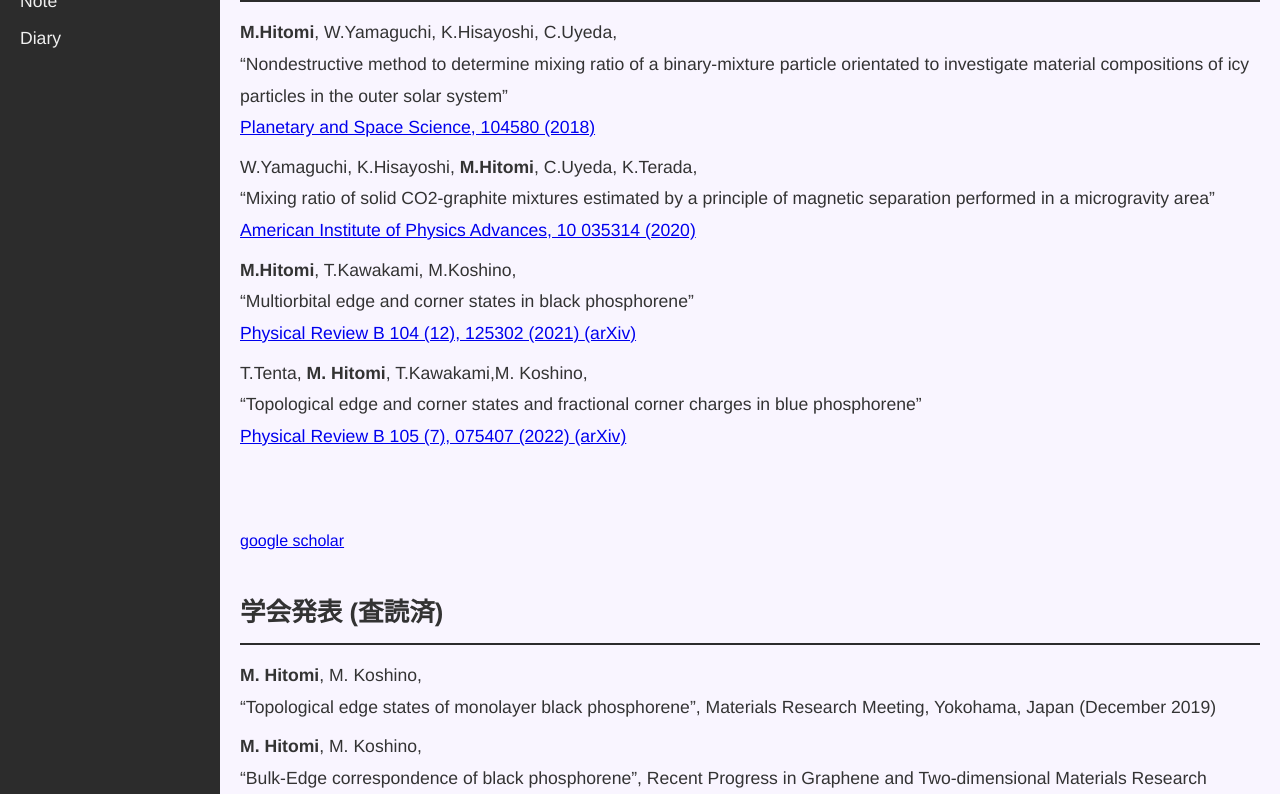
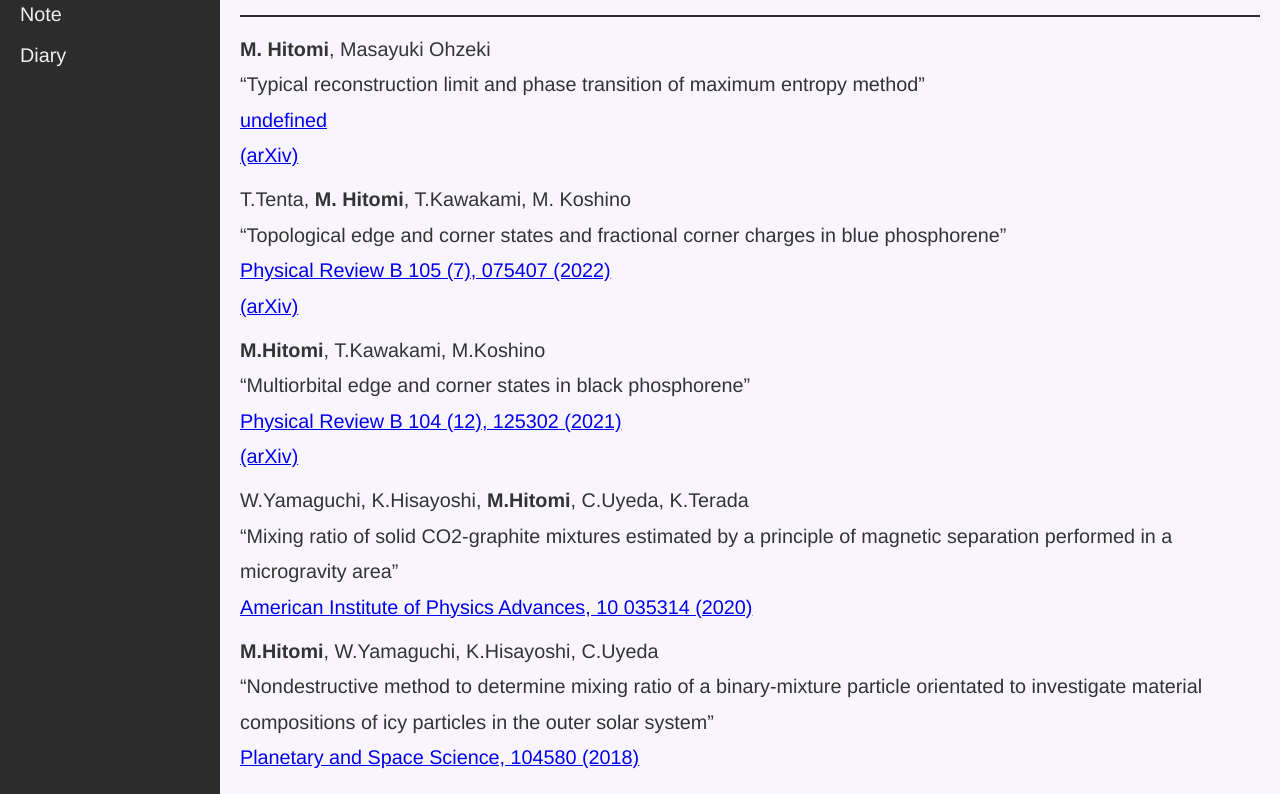
Before and after one commit to Mac1124/Mac1124.github.io, a plain HTML site: page publication.html in a window 1280 px wide. Shown: the part 140-934 px from the top of the page. Drawn offline with Linux system fonts and the light colour scheme.

Commit message:
Add files via upload

```diff
--- a/publication.html
+++ b/publication.html
@@ -27,53 +27,65 @@
             <!-- 学術論文セクション -->
             <section class="pub-section">
                 <h2>学術論文/preprint</h2>
-                <ul>
-                    <li>
-                        <strong>M.Hitomi</strong>, W.Yamaguchi, K.Hisayoshi, C.Uyeda,
-                        <br>
-                            “Nondestructive method to determine mixing ratio of a binary-mixture particle orientated to investigate material compositions of icy particles in the outer solar system”
-                        </br>
-                        <a href="https://www.sciencedirect.com/science/article/abs/pii/S0032063317305020" target="_blank">
-                            Planetary and Space Science, 104580 (2018)
-                        </a>
-                    </li>
-                    <li>
-                        W.Yamaguchi, K.Hisayoshi, <strong>M.Hitomi</strong>, C.Uyeda, K.Terada,
-                        <br>
-                        “Mixing ratio of solid CO2-graphite mixtures estimated by a principle of magnetic separation performed in a microgravity area”
-                        </br>
-                        <a href="https://pubs.aip.org/aip/adv/article/10/3/035314/1037596/Detection-of-mixing-ratio-of-binary-mixture" target="_blank">
-                            American Institute of Physics Advances, 10 035314 (2020)
-                        </a>
-                    </li>
-                    <li>
-                        <strong>M.Hitomi</strong>, T.Kawakami, M.Koshino,
-                        <br>
-                            “Multiorbital edge and corner states in black phosphorene”
-                        </br>
-                        <a href="https://journals.aps.org/prb/abstract/10.1103/PhysRevB.104.125302" target="_blank">
-                            Physical Review B 104 (12), 125302 (2021)
-                        </a>
-                        <a href="https://arxiv.org/abs/2105.05402" target="_blank">(arXiv)</a>
-                    </li>
-                    <li>
-                        T.Tenta, <strong>M. Hitomi</strong>, T.Kawakami,M. Koshino,
-                        <br>
-                            “Topological edge and corner states and fractional corner charges in blue phosphorene”
-                        </br>
-                        <a href="https://journals.aps.org/prb/abstract/10.1103/PhysRevB.105.075407" target="_blank">
-                            Physical Review B 105 (7), 075407 (2022)
-                        </a>
-                        <a href="https://arxiv.org/abs/2112.11735" target="_blank">(arXiv)</a>
-                    </li>
-                </ul>
+                <ul id="paper-list"></ul>
 
                 <p><br></br>
-                    <a href="https://scholar.google.com/citations?user=wOO2ew0AAAAJ&hl=ja&oi=ao" target="_blank">
-                        google scholar
-                    </a>
+                <a href="https://scholar.google.com/citations?user=wOO2ew0AAAAJ&hl=ja&oi=ao" target="_blank">
+                    google scholar
+                </a>
                 </p>
+
+                <script>
+                const publications = [
+                    {
+                    authors: "<strong>M. Hitomi</strong>, Masayuki Ohzeki",
+                    title: "Typical reconstruction limit and phase transition of maximum entropy method",
+                    // link: "https://journals.aps.org/prb/abstract/10.1103/PhysRevB.105.075407",
+                    // journal: "Physical Review B 105 (7), 075407 (2022)",
+                    extra: '<a href="http://arxiv.org/abs/2504.03095" target="_blank">(arXiv)</a>'
+                    },
+                    {
+                    authors: "T.Tenta, <strong>M. Hitomi</strong>, T.Kawakami, M. Koshino",
+                    title: "Topological edge and corner states and fractional corner charges in blue phosphorene",
+                    link: "https://journals.aps.org/prb/abstract/10.1103/PhysRevB.105.075407",
+                    journal: "Physical Review B 105 (7), 075407 (2022)",
+                    extra: '<a href="https://arxiv.org/abs/2112.11735" target="_blank">(arXiv)</a>'
+                    },
+                    {
+                    authors: "<strong>M.Hitomi</strong>, T.Kawakami, M.Koshino",
+                    title: "Multiorbital edge and corner states in black phosphorene",
+                    link: "https://journals.aps.org/prb/abstract/10.1103/PhysRevB.104.125302",
+                    journal: "Physical Review B 104 (12), 125302 (2021)",
+                    extra: '<a href="https://arxiv.org/abs/2105.05402" target="_blank">(arXiv)</a>'
+                    },
+                    {
+                    authors: "W.Yamaguchi, K.Hisayoshi, <strong>M.Hitomi</strong>, C.Uyeda, K.Terada",
+                    title: "Mixing ratio of solid CO2-graphite mixtures estimated by a principle of magnetic separation performed in a microgravity area",
+                    link: "https://pubs.aip.org/aip/adv/article/10/3/035314/1037596/Detection-of-mixing-ratio-of-binary-mixture",
+                    journal: "American Institute of Physics Advances, 10 035314 (2020)"
+                    },
+                    {
+                    authors: "<strong>M.Hitomi</strong>, W.Yamaguchi, K.Hisayoshi, C.Uyeda",
+                    title: "Nondestructive method to determine mixing ratio of a binary-mixture particle orientated to investigate material compositions of icy particles in the outer solar system",
+                    link: "https://www.sciencedirect.com/science/article/abs/pii/S0032063317305020",
+                    journal: "Planetary and Space Science, 104580 (2018)"
+                    }
+                ];
+
+                const list = document.getElementById("paper-list");
+                publications.forEach(pub => {
+                    const li = document.createElement("li");
+                    li.innerHTML = `
+                    ${pub.authors}<br>
+                    “${pub.title}”<br>
+                    <a href="${pub.link}" target="_blank">${pub.journal}</a>
+                    ${pub.extra ? '<br>' + pub.extra : ''}
+                    `;
+                    list.appendChild(li);
+                });
+                </script>
             </section>
+
 
 
 
@@ -184,15 +196,9 @@
                     <li><strong>M.Hitomi</strong>,
                         <br>
                             "Typical reconstruction limit and phase transition of maximum entropy method",
-                            2024 Bilateral Workshop between Tohoku univ. & NTHU, National Tsing Hua University (November 2024)
+                            National Tsing Hua University (November 2024)
                         </br>
                     </li>
-<!--                     <li><strong>M.Hitomi</strong>,
-                        <br>
-                            "TBA",
-                            The 5th Germany-Japan Beyond 5G/6G Research Workshop, Sendai, Japan (Janually 2025)
-                        </br>
-                    </li> -->
                 </ul>
             </section>
         </main>
--- a/stylesheet.css
+++ b/stylesheet.css
@@ -1,4 +1,34 @@
 /* 全体のスタイル設定 */
+
+/* 基本スタイル（PC向け） */
+body {
+    font-size: 18px;
+}
+
+/* スマートフォン向けスタイル（画面幅600px以下） */
+@media screen and (max-width: 600px) {
+    body {
+      font-size: 16px;
+    }
+    .container {
+      width: 95%;
+      margin: auto;
+    }
+}
+
+img {
+    max-width: 100%;
+    height: auto;
+}
+
+table {
+    width: 100%;
+    overflow-x: auto;
+    display: block;
+}
+
+
+
 * {
     margin: 0;
     padding: 0;
@@ -202,8 +232,8 @@
 }
 
 .gallery-list li img {
-    width: 320px;
-    height: 200px;
+    width: 100%;
+    height: auto;
     border-radius: 8px;
     transition: transform 0.3s ease;
 }
```
Also changed, not shown: cv.html (+7 -2 lines), diary.html (+1 -7 lines), freeresearch.html (+1 -1 lines), index.html (+3 -1 lines).
